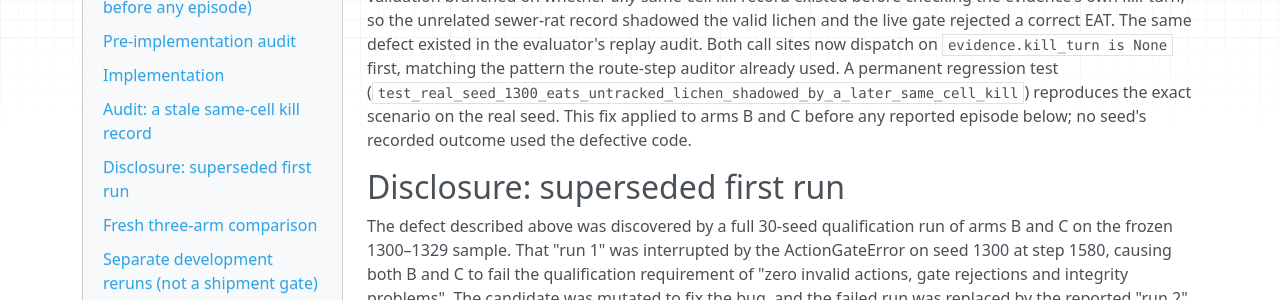
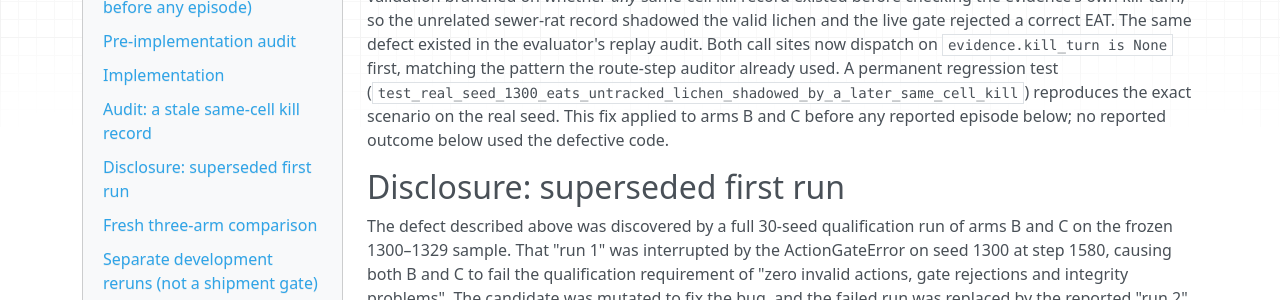
Before and after one commit to Stimim/workspace-agent-play-nethack, an MkDocs documentation site: the page built from docs/notes/0033-reviewed-nutrition-probes.md, in a window 1280 px wide and 900 px high, scrolled down 2439 px. Shown: the part 179-479 px from the top of the window. Built offline with MkDocs 1.6.1, drawn with Linux system fonts in a browser that asks for light colours; nearby versions of some CDN libraries.

Commit message:
Record confirmatory harness preflight failures
Fixes a contradiction in note 0033 regarding the gate bug disclosure,
and explicitly discloses in note 0034 that three early runner-script
launches aborted during preflight schema validation before starting
any episode.

OMP-Conversation: 01a0dd35-4ec8-76dd-9c86-bcac1fdb25c5

```diff
--- a/docs/notes/0033-reviewed-nutrition-probes.md
+++ b/docs/notes/0033-reviewed-nutrition-probes.md
@@ -123,7 +123,7 @@ on `evidence.kill_turn is None` first, matching the pattern the route-step
 auditor already used. A permanent regression test
 (`test_real_seed_1300_eats_untracked_lichen_shadowed_by_a_later_same_cell_kill`)
 reproduces the exact scenario on the real seed. This fix applied to arms B
-and C before any reported episode below; no seed's recorded outcome used the
+and C before any reported episode below; no reported outcome below used the
 defective code.
 
 ## Disclosure: superseded first run
```
Also changed, not shown: docs/notes/0034-nutrition-confirmatory-probes.md (+2 -0 lines).
